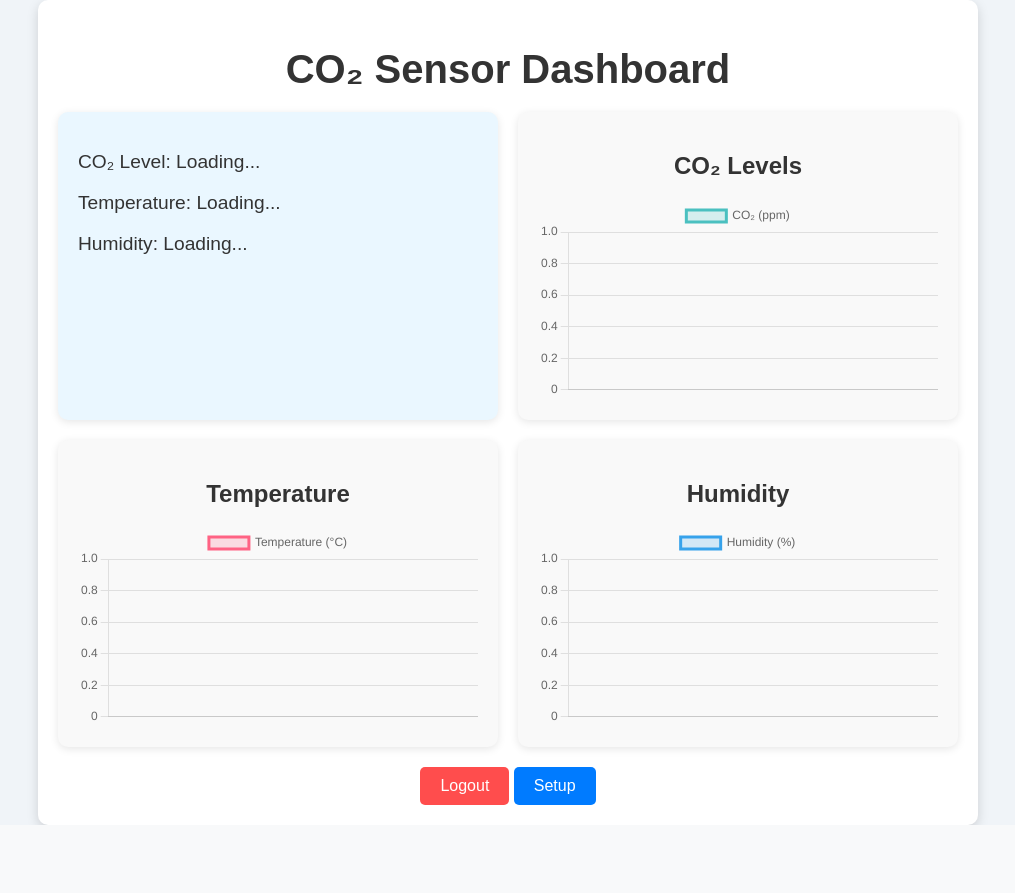
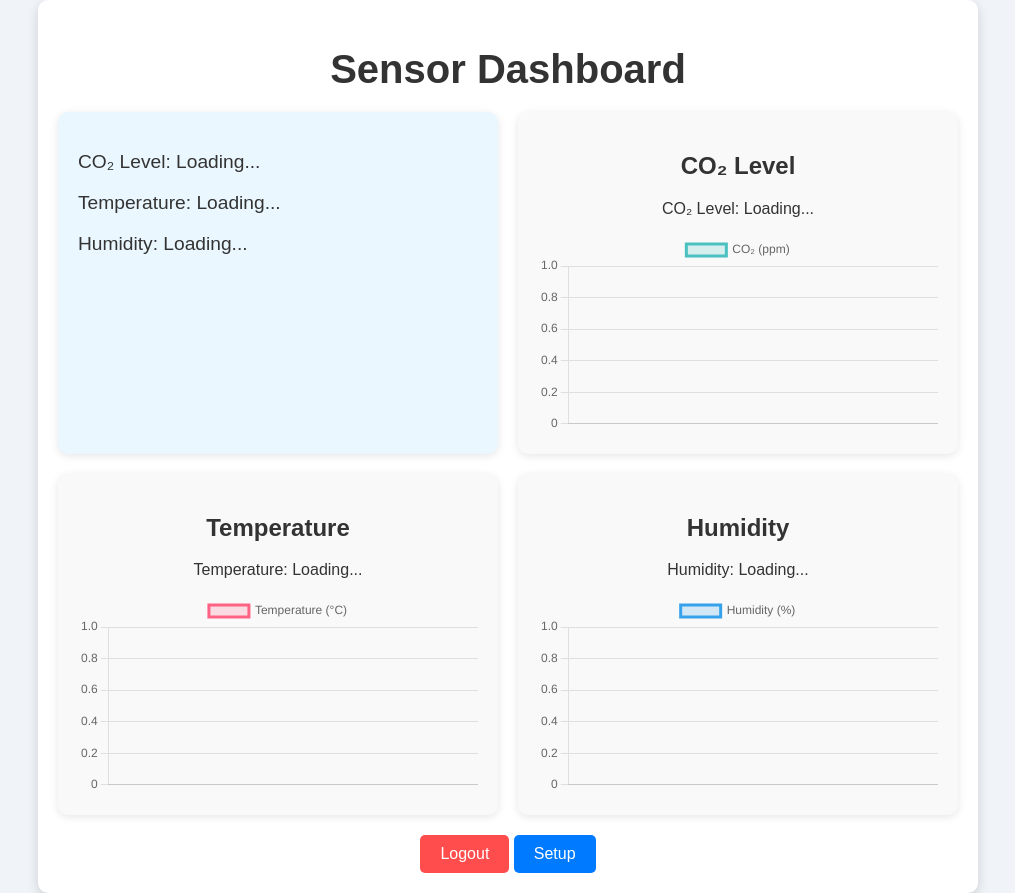
Before and after one commit to TheDukeElephant/bepproject, a Flask app: page /dashboard in a window 1280 px wide. Shown: the whole page, without its empty margins (132-1147 px from the left). Before the commit the page ends 825 px from the top, so only its background shows below. Run offline with Flask 3, Linux system fonts and the light colour scheme; a user stored in the database is signed in; some libraries are stand-ins or nearby versions.

Commit message:
dashboard update level values correct placement

```diff
--- a/app/templates/dashboard.html
+++ b/app/templates/dashboard.html
@@ -11,7 +11,7 @@
 </head>
 <body>
     <div class="dashboard-container">
-        <h1>CO₂ Sensor Dashboard</h1>
+        <h1>Sensor Dashboard</h1>
 
         <div class="grid-container">
             <!-- Sensor Data -->
@@ -23,19 +23,22 @@
 
             <!-- CO₂ Graph -->
             <div class="graph">
-                <h2>CO₂ Levels</h2>
+                <h2>CO₂ Level</h2>
+                <p>CO₂ Level: <span id="co2">Loading...</span></p>
                 <canvas id="co2Chart" width="400" height="200"></canvas>
             </div>
 
             <!-- Temperature Graph -->
             <div class="graph">
                 <h2>Temperature</h2>
+                <p>Temperature: <span id="temperature">Loading...</span></p>
                 <canvas id="tempChart" width="400" height="200"></canvas>
             </div>
 
             <!-- Humidity Graph -->
             <div class="graph">
                 <h2>Humidity</h2>
+                <p>Humidity: <span id="humidity">Loading...</span></p>
                 <canvas id="humidityChart" width="400" height="200"></canvas>
             </div>
         </div>
```
